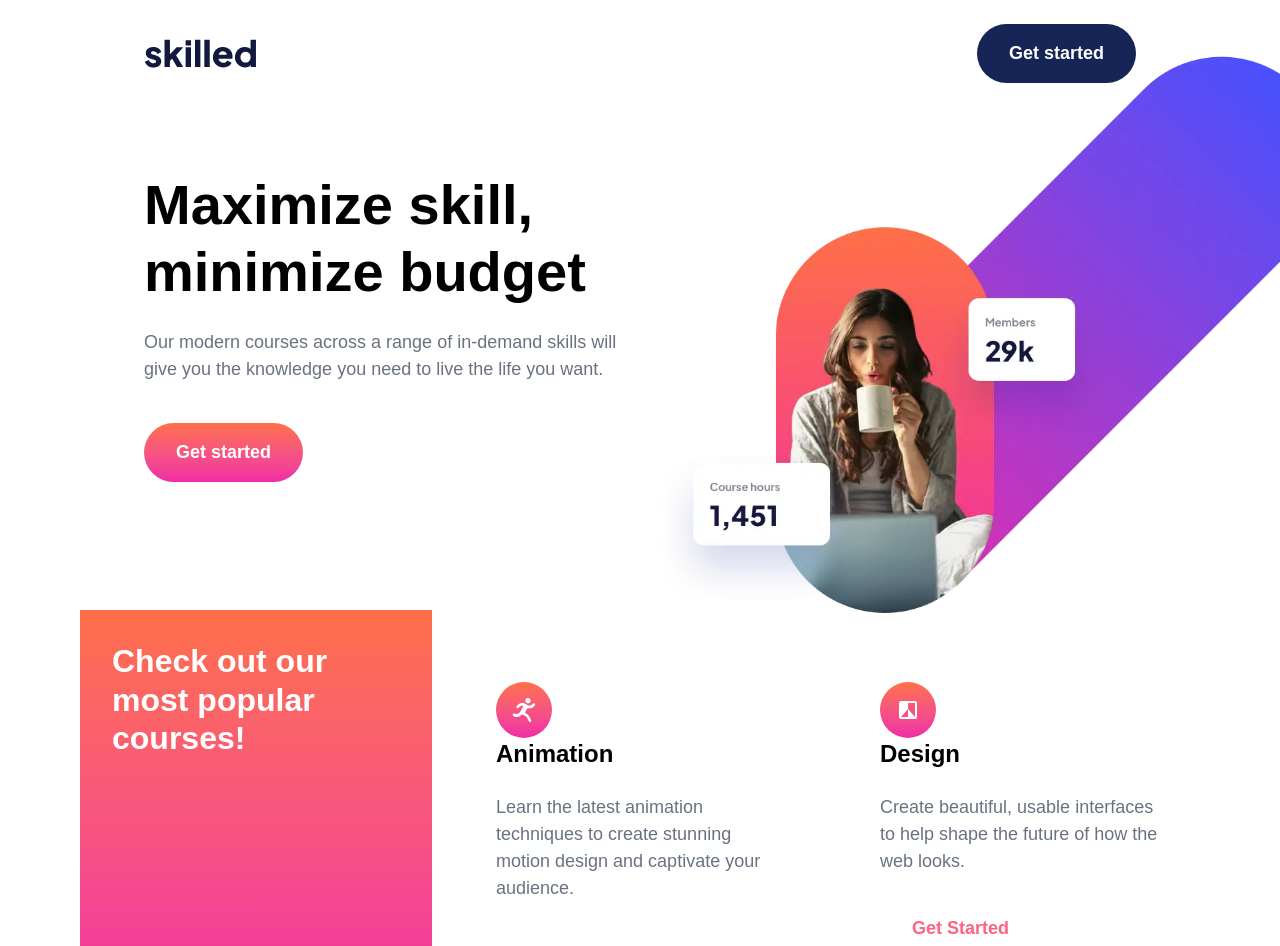
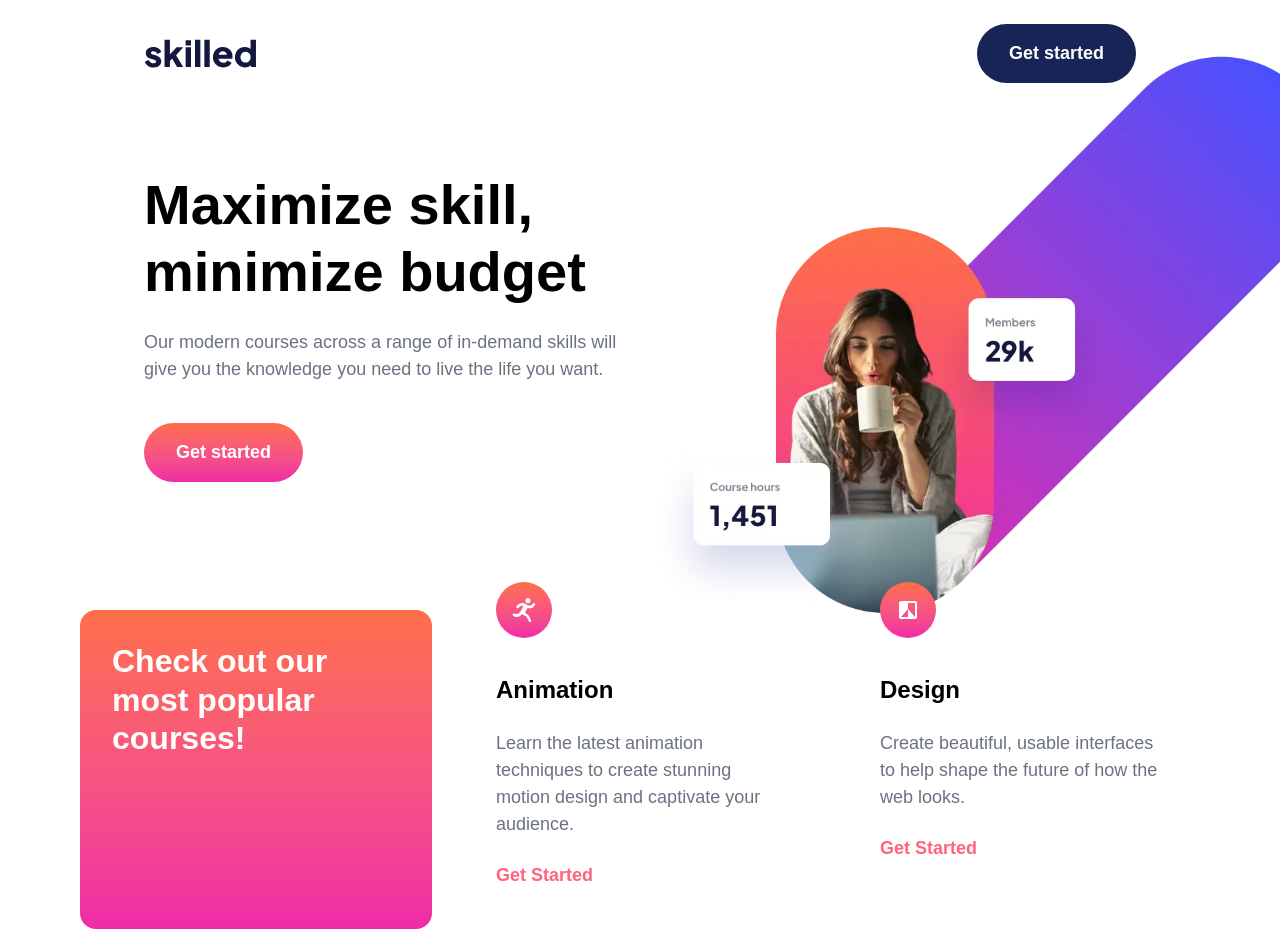
Before and after one commit to anet-eny/skilled-landing-page, a React (Vite) app: page / in a window 1280 px wide. Shown: the top 946 px of the page. Built offline with nearby package versions, Linux system fonts and the light colour scheme.

Commit message:
Update styles of CourseCard and HighlightCard components

```diff
--- a/src/components/Button.jsx
+++ b/src/components/Button.jsx
@@ -1,12 +1,12 @@
 export default function Button({ children, variant = "link" }) {
-  const base = "text-preset-7 py-4 px-8 rounded-full";
+  const base = "text-preset-7 rounded-full";
   const variants = {
     link: "text-rose-400 hover:text-rose-300",
-    black: "text-white bg-blue-950 hover:opacity-60",
+    black: "py-4 px-8 text-white bg-blue-950 hover:opacity-60",
     orange:
-      "text-white bg-gradient-to-b from-gradient1-start to-gradient1-end hover:opacity-60",
+      "py-4 px-8 text-white bg-gradient-to-b from-gradient1-start to-gradient1-end hover:opacity-60",
     purple:
-      "text-white bg-gradient-to-b from-gradient2-start to-gradient2-end hover:opacity-60",
+      "py-4 px-8 text-white bg-gradient-to-b from-gradient2-start to-gradient2-end hover:opacity-60",
   };
 
   return <button className={`${base} ${variants[variant]}`}>{children}</button>;
--- a/src/components/CourseCard.jsx
+++ b/src/components/CourseCard.jsx
@@ -2,8 +2,8 @@ import Button from "./Button";
 
 export default function CourseCard({ icon, title, description }) {
   return (
-    <div className="px-8 pt-18 pb-10">
-      <div className="w-14 h-14 rounded-full bg-gradient-to-b from-gradient1-start to-gradient1-end flex items-center justify-center">
+    <div className="relative px-8 pt-16 pb-10 mb-6 rounded-2xl">
+      <div className="absolute -top-7 w-14 h-14 rounded-full bg-gradient-to-b from-gradient1-start to-gradient1-end flex items-center justify-center">
         {icon}
       </div>
       <h3 className="text-preset-4 lg:text-2xl">{title}</h3>
--- a/src/components/HighlightCard.jsx
+++ b/src/components/HighlightCard.jsx
@@ -1,6 +1,6 @@
 export default function HighlightCard() {
   return (
-    <div className="w-full p-8 bg-gradient-to-b from-gradient1-start to-gradient1-end">
+    <div className="w-full p-8 mb-6 rounded-2xl bg-gradient-to-b from-gradient1-start to-gradient1-end">
       <h2 className="text-white text-preset-4 text-2xl lg:text-preset-3">
         Check out our most popular courses!
       </h2>
```
